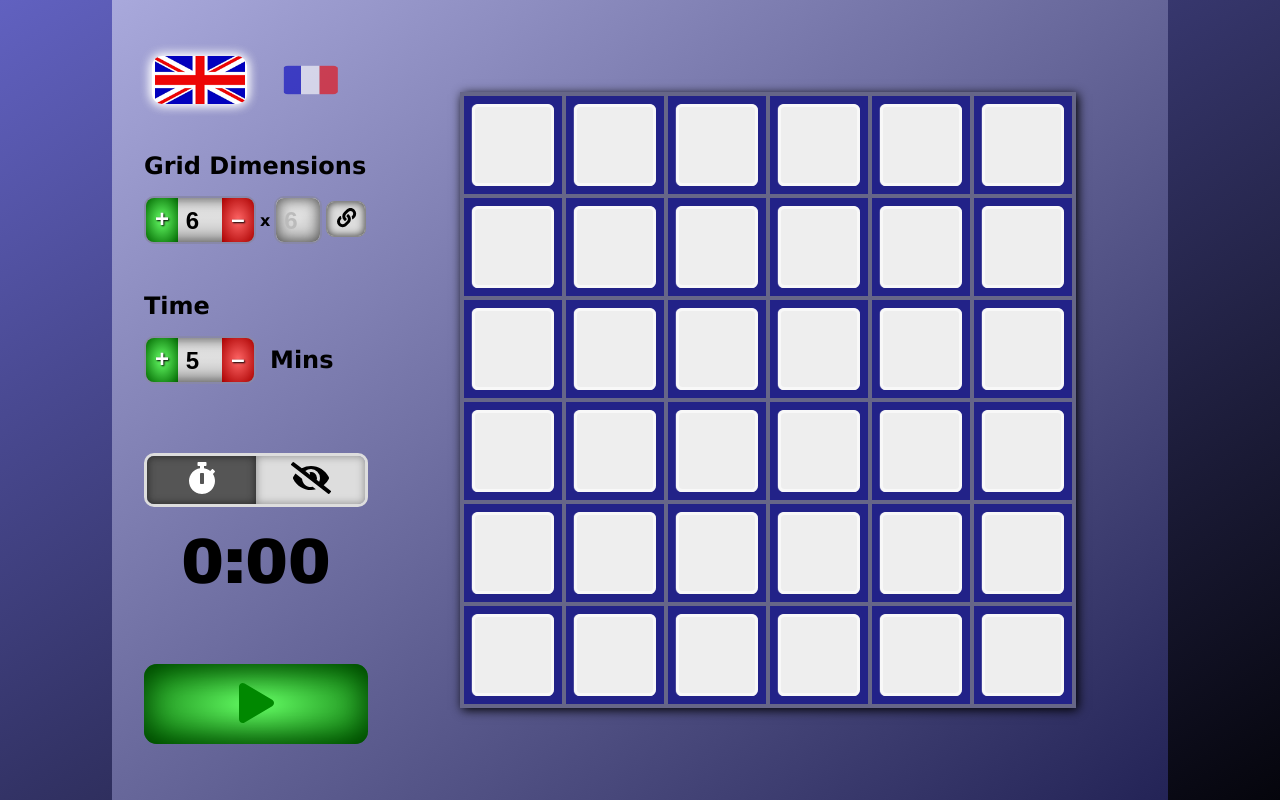
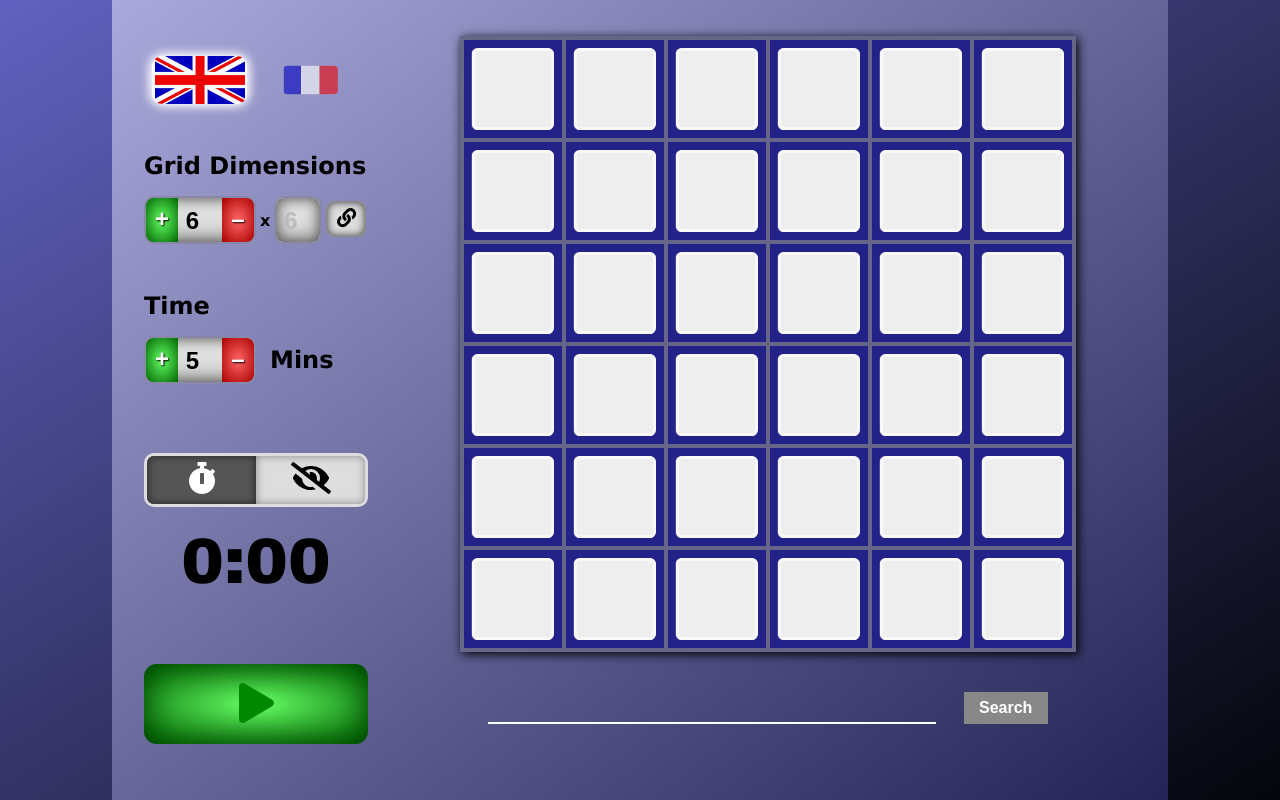
Before and after one commit to lekevoid/kewords, a Vue app: page / in a window 1280 px wide. Built offline with nearby package versions, Linux system fonts and the light colour scheme.

Commit message:
Add Dictionary

```diff
--- a/package.json
+++ b/package.json
@@ -14,6 +14,7 @@
     "@fortawesome/fontawesome-svg-core": "^1.2.12",
     "@fortawesome/free-solid-svg-icons": "^5.6.3",
     "@fortawesome/vue-fontawesome": "^0.1.5",
+    "axios": "^0.19.0",
     "vue": "^2.5.2"
   },
   "devDependencies": {
--- a/src/App.vue
+++ b/src/App.vue
@@ -21,6 +21,7 @@
 		</div>
 		<div class="wrap" id="right">
 			<Grid :gridX="gridX" :gridY="gridY" :allDiceTemplates="dice" :isGameRunning="gameRunning" />
+			<Dico />
 		</div>
 		<div id="pauseOverlay" v-if="gamePaused" @click="togglePause">
 			<font-awesome-icon icon="pause" />
@@ -28,33 +29,25 @@
 	</div>
 </template>
 <script>
-	import Grid from "./components/Grid.vue"
-	import ParamsForm from "./components/ParamsForm.vue"
-	import Timer from "./components/Timer.vue"
-	import {
-		library
-	} from "@fortawesome/fontawesome-svg-core"
-	import {
-		faPlay
-	} from "@fortawesome/free-solid-svg-icons"
-	import {
-		faStop
-	} from "@fortawesome/free-solid-svg-icons"
-	import {
-		faPause
-	} from "@fortawesome/free-solid-svg-icons"
-	library.add(faPlay)
-	library.add(faStop)
-	library.add(faPause)
-	import "./assets/styles.css"
+	import Grid from "./components/Grid.vue";
+	import ParamsForm from "./components/ParamsForm.vue";
+	import Timer from "./components/Timer.vue";
+	import Dico from "./components/Dico.vue";
+
+	import { library } from "@fortawesome/fontawesome-svg-core";
+	import { faPlay } from "@fortawesome/free-solid-svg-icons";
+	import { faStop } from "@fortawesome/free-solid-svg-icons";
+	import { faPause } from "@fortawesome/free-solid-svg-icons";
+	library.add(faPlay);
+	library.add(faStop);
+	library.add(faPause);
+
+	import "./assets/styles.css";
+
 	export default {
 		/* eslint-disable no-console */
 		name: "app",
-		components: {
-			Grid,
-			ParamsForm,
-			Timer
-		},
+		components: { Grid, ParamsForm, Timer, Dico },
 		data() {
 			return {
 				diceTemplates: ["aaafrs", "aaeeee", "aaeeoo", "aafirs", "abdeio", "adennn", "aeeeem", "aeegmu", "aegmnn", "aeilmn", "aeinou", "afirsy", "@$&#%*", "bbjkxz", "ccenst", "cddlnn", "ceiitt", "ceipst", "cfgnuy", "ddhnot", "dhhlor", "dhhnow", "dhlnor", "ehilrs", "eiilst", "eilpst", "eioeio", "emttto", "ensssu", "gorrvw", "hirstv", "hoprst", "iprsyy", "jk%wxz", "nootuw", "ooottu"],
--- /dev/null
+++ b/src/assets/sass/_dico.scss
@@ -0,0 +1,75 @@
+#dictionary {
+	align-items: center;
+	background-color: transparent;
+	border: 2px solid transparent;
+	border-radius: 1rem;
+	display: flex;
+	flex-flow: row nowrap;
+	height: 8rem;
+	justify-content: space-between;
+	margin: 3rem 7vw;
+	padding: 1vw;
+	transition: border-color 0.6s, background-color 0.6s;
+	width: calc(100% - 14vw);
+
+	input[type="text"] {
+		background-color: transparent;
+		border: 0 none;
+		border-bottom: 2px solid #FFF;
+		box-shadow: 0 !important;
+		color: #FFF;
+		display: inline-block;
+		flex: 0 0 80%;
+		font-size: 2rem;
+		font-weight: bold;
+		height: 4rem;
+		line-height: 120%;
+		margin: 0;
+		outline: none !important;
+		padding: 5px;
+		transition: border-color 0.6s, color 0.6s;
+	}
+
+	button {
+		background-color: #888;
+		border: 0 none;
+		color: #FFF;
+		display: inline-block;
+		flex: 0 0 15%;
+		font-size: 2rem;
+		font-weight: bold;
+		height: 4rem;
+		line-height: 120%;
+		margin: 0;
+		padding: 5px;
+		transition: background-color 0.6s;
+	}
+
+	&.valid {
+		background-color: #AFA;
+		border-color: #0A0;
+
+		input[type="text"] {
+			border-color: #0A0;
+			color: #0A0;
+		}
+
+		button {
+			background-color: #0A0;
+		}
+	}
+
+	&.invalid {
+		background-color: #FAA;
+		border-color: #F00;
+
+		input[type="text"] {
+			border-color: #F00;
+			color: #F00;
+		}
+
+		button {
+			background-color: #F00;
+		}
+	}
+}
--- a/src/assets/styles.scss
+++ b/src/assets/styles.scss
@@ -4,6 +4,7 @@
 @import "sass/app";
 @import "sass/form";
 @import "sass/grid";
+@import "sass/dico";
 @import "sass/dice";
 @import "sass/timer";
 @import "sass/responsive";
--- /dev/null
+++ b/src/components/Dico.vue
@@ -0,0 +1,78 @@
+<template>
+	<form id="dictionary" @submit.prevent="apiCall()" :class="[{ valid : valid === true, invalid : valid === false }]">
+		<input type="text" v-model="word" />
+		<button type="submit" @click.prevent="apiCall()">Search</button>
+	</form>
+</template>
+<script>
+	import { library } from "@fortawesome/fontawesome-svg-core";
+	import { faLink } from "@fortawesome/free-solid-svg-icons";
+	library.add(faLink);
+
+	const axios = require("axios");
+
+	export default {
+		name: "Dico",
+		data() {
+			return {
+				word: "",
+				loading: false,
+				valid: null,
+				apiResult: "",
+				apiError: ""
+			}
+		},
+		props: [],
+		methods: {
+			resetState() {
+				this.loading = false;
+				this.valid = null;
+				this.apiResult = "";
+				this.apiError = "";
+			},
+			apiCall() {
+				this.resetState();
+				this.loading = true;
+
+				this.apiError = this.apiResult = "";
+				this.loading = true;
+
+				axios.get("https://dictionaryapi.com/api/v3/references/collegiate/json/" + this.word + "?key=426196c0-614a-4f71-8ae1-e085f3008e8a")
+					.then((response) => {
+						const { data } = response;
+
+						if (data.length > 0) {
+							this.valid = false;
+							for (let x=0; x<data.length; x++) {
+								if (data[x] && data[x].meta && data[x].meta.id.includes(this.word)) {
+									this.valid = true;
+								}
+
+								if (data[x] && data[x].meta && data[x].meta.stems && data[x].meta.stems.includes(this.word)) {
+									this.valid = true;
+								}
+							}
+						} else {
+							this.valid = false;
+						}
+
+						this.loading = false;
+					})
+					.catch((error) => {
+						this.error = error;
+						console.log(this.error);
+						this.loading = false;
+					})
+					.finally(() => {
+						// always executed
+					});
+			}
+		},
+		created() {
+
+		},
+		watch: {
+
+		}
+	}
+</script>
```
Also changed, not shown: src/assets/styles.css, 1 other file (tests, documents, lock files or other folders).
